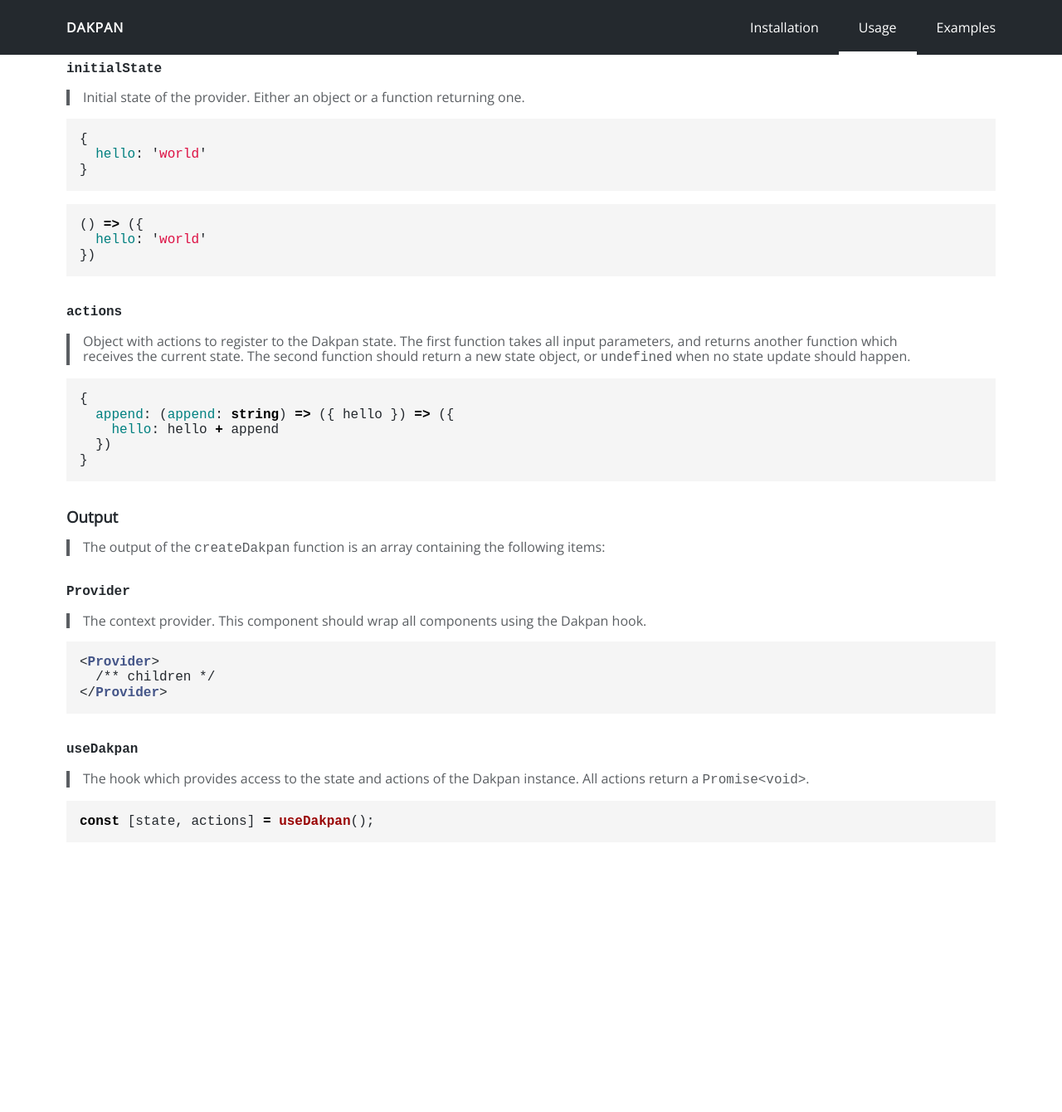
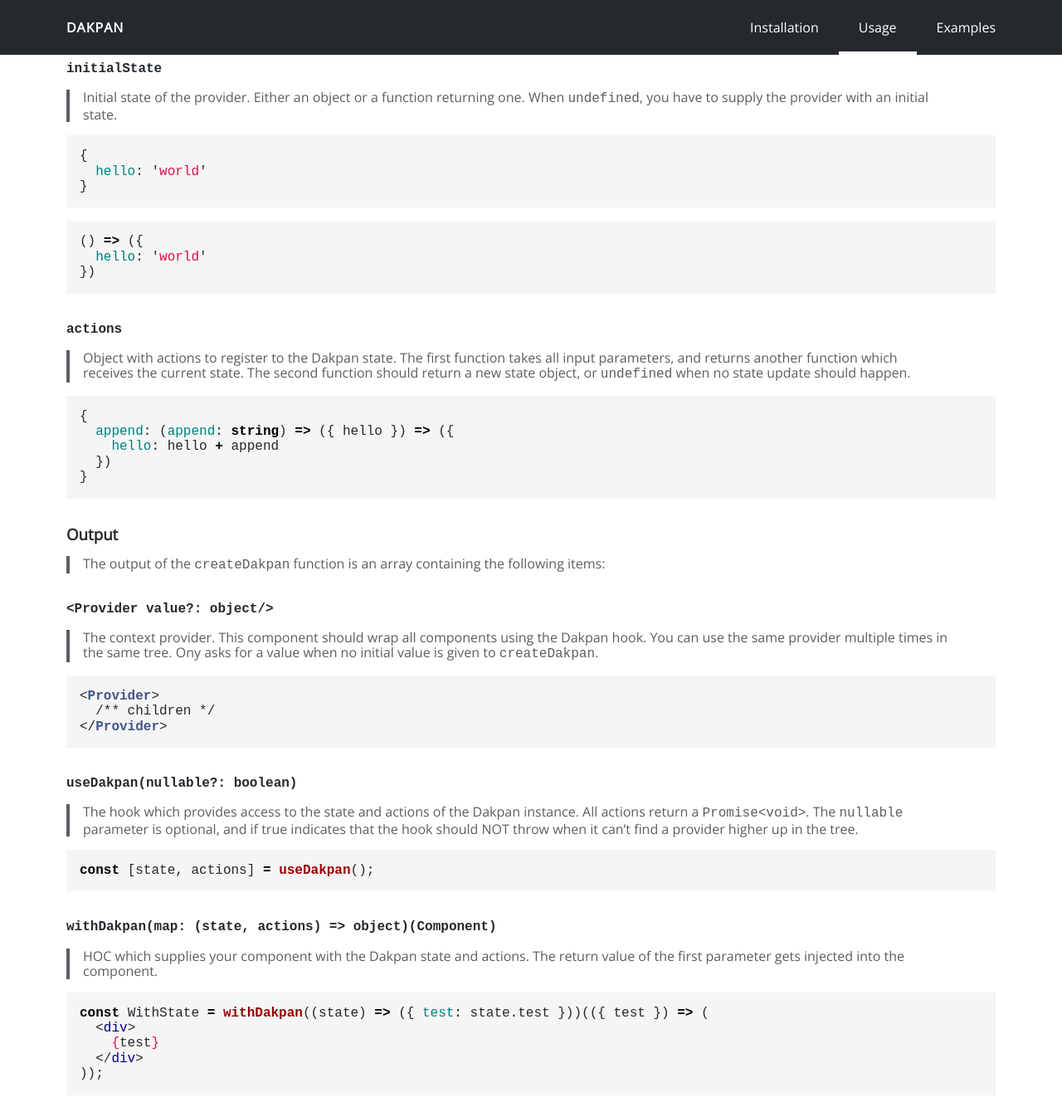
Before and after one commit to houfio/dakpan, a Jekyll site: the page built from docs/usage.md, in a window 1280 px wide and 1400 px high, scrolled down 358 px. Shown: the top 1340 px of the window at 83% size. Built offline with Jekyll 4.4.1, drawn with Linux system fonts in a browser that asks for light colours; our own code applies the rules of GitHub Pages for plain Markdown files; before the commit the page ends 1453 px from its top, so only the background shows below that; some of the changed text lies outside the part shown.

Commit message:
Update docs

````diff
--- a/docs/usage.md
+++ b/docs/usage.md
@@ -8,13 +8,13 @@
 
 ---
 
-### `createDakpan(initialState)(actions)`
+### `createDakpan(initialState?)(actions)`
 > Creates a Dakpan provider and hook.
 
 ### Input
 
 #### `initialState`
-> Initial state of the provider. Either an object or a function returning one.
+> Initial state of the provider. Either an object or a function returning one. When `undefined`, you have to supply the provider with an initial state.
 
 ```tsx
 {
@@ -41,8 +41,8 @@
 ### Output
 > The output of the `createDakpan` function is an array containing the following items:
 
-#### `Provider`
-> The context provider. This component should wrap all components using the Dakpan hook.
+#### `<Provider value?: object/>`
+> The context provider. This component should wrap all components using the Dakpan hook. You can use the same provider multiple times in the same tree. Ony asks for a value when no initial value is given to `createDakpan`.
 
 ```tsx
 <Provider>
@@ -50,9 +50,20 @@
 </Provider>
 ```
 
-#### `useDakpan`
-> The hook which provides access to the state and actions of the Dakpan instance. All actions return a `Promise<void>`.
+#### `useDakpan(nullable?: boolean)`
+> The hook which provides access to the state and actions of the Dakpan instance. All actions return a `Promise<void>`. The `nullable` parameter is optional, and if true indicates that the hook should NOT throw when it can't find a provider higher up in the tree.
 
 ```tsx
 const [state, actions] = useDakpan();
 ```
+
+#### `withDakpan(map: (state, actions) => object)(Component)`
+> HOC which supplies your component with the Dakpan state and actions. The return value of the first parameter gets injected into the component.
+
+```tsx
+const WithState = withDakpan((state) => ({ test: state.test }))(({ test }) => (
+  <div>
+    {test}
+  </div>
+));
+```
````
Also changed, not shown: docs/index.md (+1 -1 lines).
